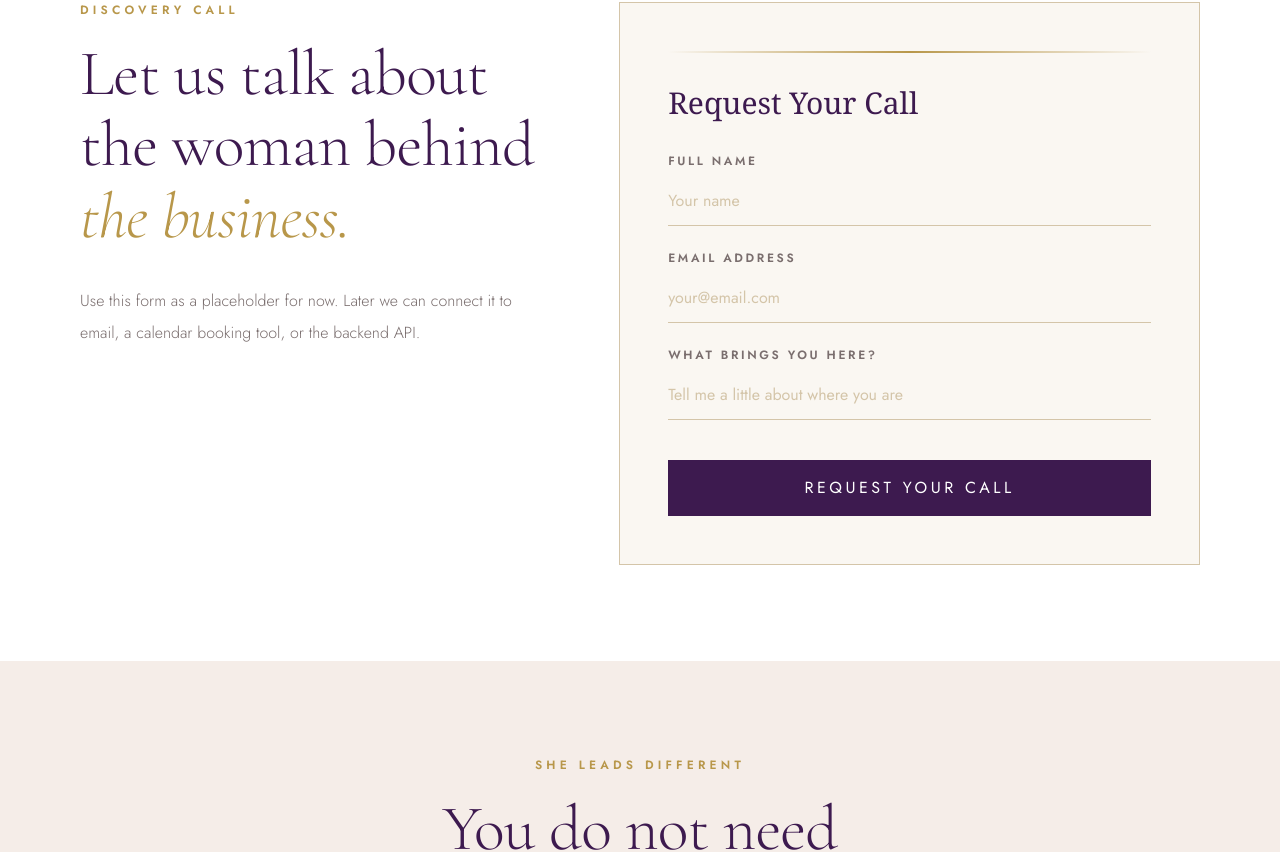
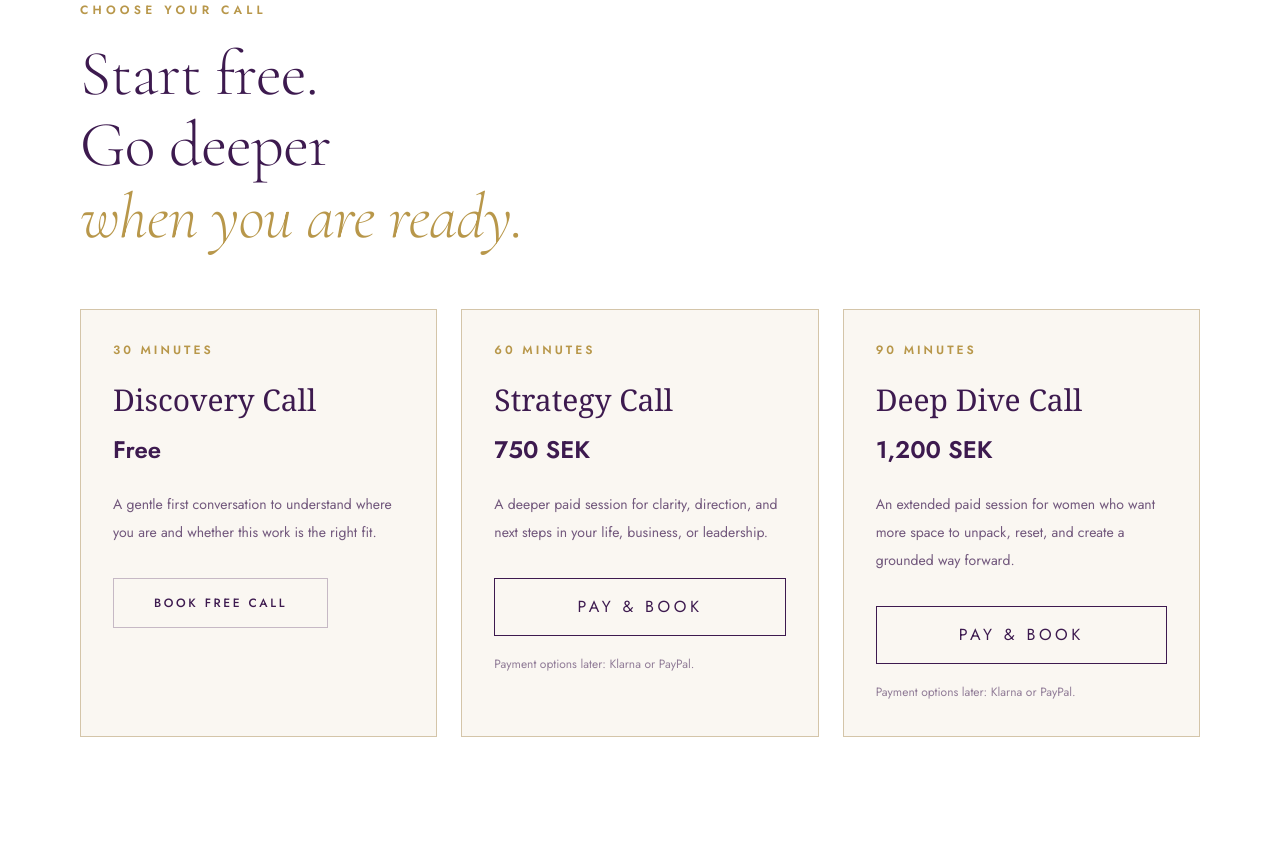
Before and after one commit to Peshmay/neem-personal-channel, a React (Vite) app in the folder apps/client/: page /sanctuary in a window 1280 px wide. Shown: the part 717-1569 px from the top of the page. Built offline with nearby package versions, Linux system fonts and the light colour scheme.

Commit message:
finished the payement update

```diff
--- a/apps/client/src/pages/MediaHubPage.tsx
+++ b/apps/client/src/pages/MediaHubPage.tsx
@@ -26,6 +26,7 @@ const mediaItems: MediaItem[] = [
     description:
       "A teaching on identity-first leadership and building from clarity instead of pressure.",
     category: "Teaching",
+
     duration: "12 min",
   },
   {
--- a/apps/client/src/pages/SanctuaryPage.tsx
+++ b/apps/client/src/pages/SanctuaryPage.tsx
@@ -1,9 +1,40 @@
 import ButtonLink from "../components/ui/ButtonLink";
+
+const callOptions = [
+  {
+    title: "Discovery Call",
+    duration: "30 minutes",
+    price: "Free",
+    description:
+      "A gentle first conversation to understand where you are and whether this work is the right fit.",
+    cta: "Book Free Call",
+    paymentRequired: false,
+  },
+  {
+    title: "Strategy Call",
+    duration: "60 minutes",
+    price: "750 SEK",
+    description:
+      "A deeper paid session for clarity, direction, and next steps in your life, business, or leadership.",
+    cta: "Pay & Book",
+    paymentRequired: true,
+  },
+  {
+    title: "Deep Dive Call",
+    duration: "90 minutes",
+    price: "1,200 SEK",
+    description:
+      "An extended paid session for women who want more space to unpack, reset, and create a grounded way forward.",
+    cta: "Pay & Book",
+    paymentRequired: true,
+  },
+];
 
 export default function SanctuaryPage() {
   return (
     <>
       <BookingHeroSection />
+      <CallOptionsSection />
       <BookingFormSection />
       <BookingNoteSection />
     </>
@@ -31,6 +62,74 @@ function BookingHeroSection() {
           honest conversation about where you are, where you want to go, and
           whether this work is the right fit.
         </p>
+      </div>
+    </section>
+  );
+}
+
+function CallOptionsSection() {
+  return (
+    <section className="bg-white px-6 py-24 md:px-16 lg:px-20">
+      <div className="mx-auto max-w-7xl">
+        <div className="mb-14 max-w-3xl">
+          <p className="mb-5 text-xs font-semibold uppercase tracking-[0.35em] text-[var(--color-gold)]">
+            Choose Your Call
+          </p>
+
+          <h2 className="editorial-headline max-w-4xl">
+            Start free.
+            <br />
+            Go deeper
+            <br />
+            <em>when you are ready.</em>
+          </h2>
+        </div>
+
+        <div className="grid gap-6 md:grid-cols-3">
+          {callOptions.map((option) => (
+            <article
+              key={option.title}
+              className="border border-[var(--color-champagne)] bg-[var(--color-ivory)] p-8"
+            >
+              <p className="text-xs font-semibold uppercase tracking-[0.25em] text-[var(--color-gold)]">
+                {option.duration}
+              </p>
+
+              <h3 className="mt-6 font-serif text-3xl font-light text-[var(--color-plum)]">
+                {option.title}
+              </h3>
+
+              <p className="mt-4 text-2xl font-semibold text-[var(--color-plum)]">
+                {option.price}
+              </p>
+
+              <p className="mt-6 text-sm font-normal leading-7 text-[rgba(61,26,79,0.72)]">
+                {option.description}
+              </p>
+
+              <div className="mt-8">
+                {option.paymentRequired ? (
+                  <button
+                    type="button"
+                    className="w-full border border-[var(--color-plum)] px-6 py-4 text-xs font-semibold uppercase tracking-[0.22em] text-[var(--color-plum)] transition hover:bg-[var(--color-plum)] hover:text-white"
+                  >
+                    {option.cta}
+                  </button>
+                ) : (
+                  <ButtonLink to="/sanctuary" variant="outline">
+                    {option.cta}
+                  </ButtonLink>
+                )}
+              </div>
+
+              {option.paymentRequired && (
+                <p className="mt-4 text-xs font-normal leading-6 text-[rgba(61,26,79,0.55)]">
+                  Payment options later: Klarna or PayPal.
+                </p>
+              )}
+            </article>
+          ))}
+        </div>
       </div>
     </section>
   );
--- a/apps/client/src/pages/ShopPage.tsx
+++ b/apps/client/src/pages/ShopPage.tsx
@@ -5,6 +5,7 @@ const programs = [
     number: "01",
     title: "She Leads Different",
     duration: "3-Month Private Coaching",
+    price: "Apply / price on request",
     description:
       "For the woman entrepreneur ready to step into identity-first leadership and move from burnout and over-functioning into grounded clarity.",
     bestFor:
@@ -14,6 +15,7 @@ const programs = [
     number: "02",
     title: "Becoming HER Again",
     duration: "3-Month Premium Experience",
+    price: "Apply / price on request",
     description:
       "A high-touch private coaching experience for the woman who has everything except herself and is ready to reclaim who she was made to be.",
     bestFor:
@@ -23,6 +25,7 @@ const programs = [
     number: "03",
     title: "The Divine Reset",
     duration: "4-Phase Digital Program",
+    price: "Apply / price on request",
     description:
       "An application-only digital experience for the woman ready to start again from purpose, not pressure.",
     bestFor:
@@ -91,6 +94,10 @@ function ProgramsGridSection() {
 
               <p className="mt-4 text-[0.65rem] font-semibold uppercase tracking-[0.25em] text-[var(--color-gold-light)]">
                 {program.duration}
+              </p>
+
+              <p className="mt-3 text-sm font-semibold uppercase tracking-[0.16em] text-white">
+                {program.price}
               </p>
 
               {/* Increased text weight from font-light to font-normal, increased opacity for readability */}
```
